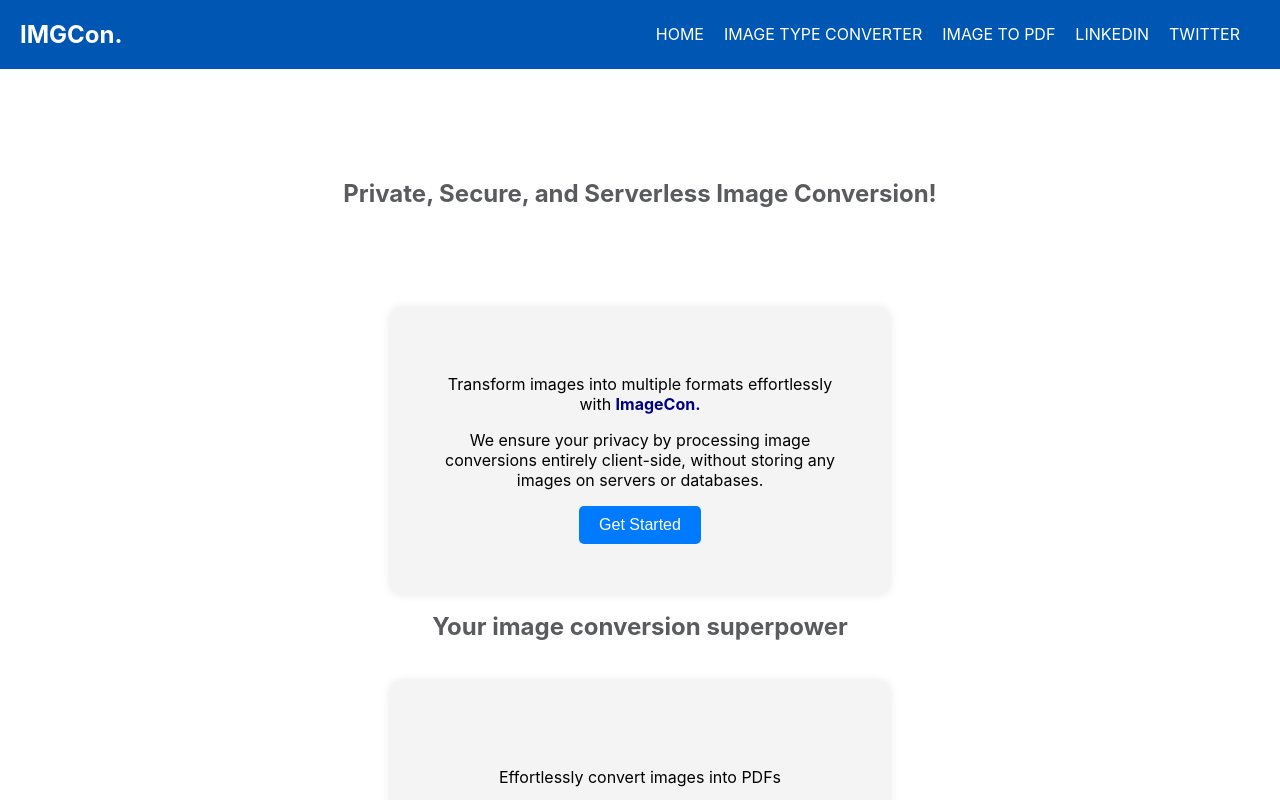
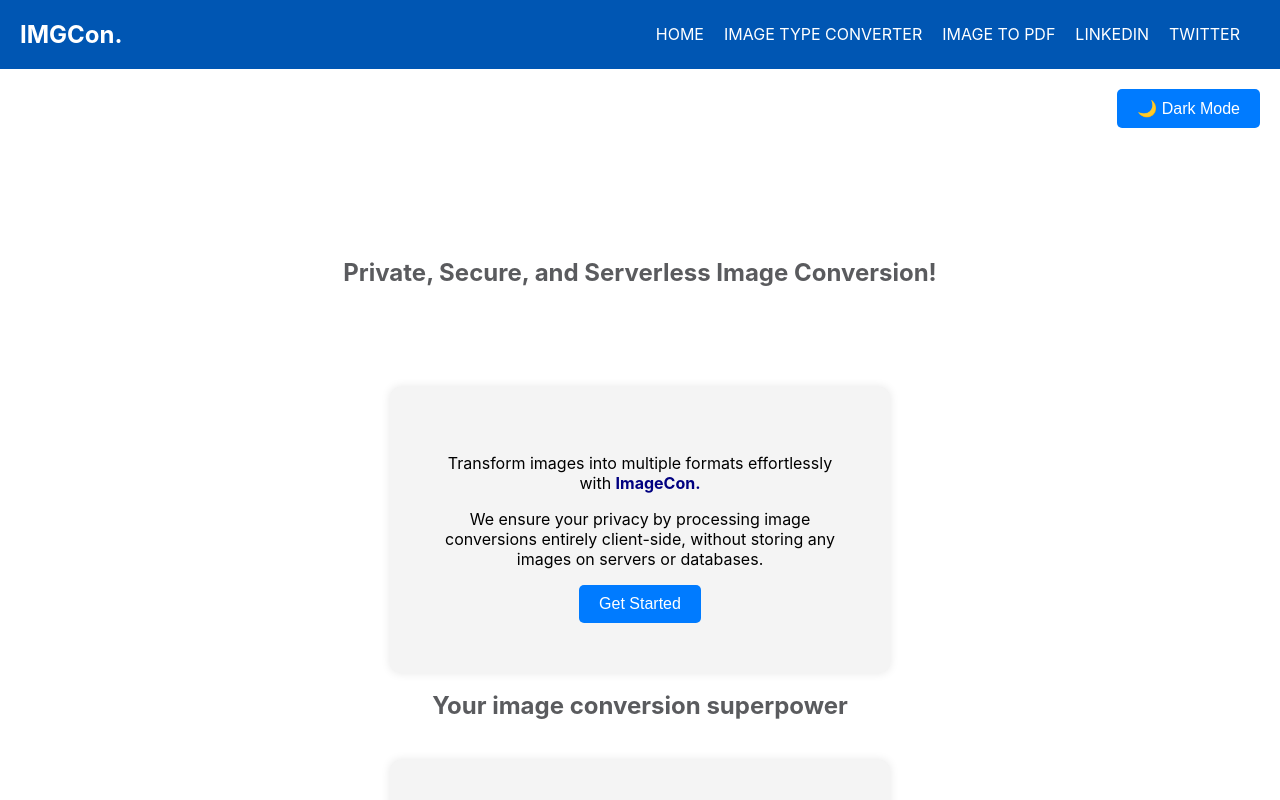
Before and after one commit to Virajjjjj079/IMAGECon-Project, a React (Create React App) app: page / in a window 1280 px wide. Shown: the top 800 px of the page. Built offline with nearby package versions, Linux system fonts and the light colour scheme.

Commit message:
Update Home.js to add dark mode toggle button

```diff
--- a/src/components/Home.js
+++ b/src/components/Home.js
@@ -14,7 +14,11 @@
   return (
     <div className={darkMode ? 'dark-mode' : ''}>
       <Navbar />
-
+    <div className="theme-toggle">
+        <button onClick={toggleTheme}>
+          {darkMode ? '☀️ Light Mode' : '🌙 Dark Mode'}
+        </button>
+      </div>
       <div className="Home">
         <h2 className='tagline'>Private, Secure, and Serverless Image Conversion!</h2>
         <div className="container2">
```
